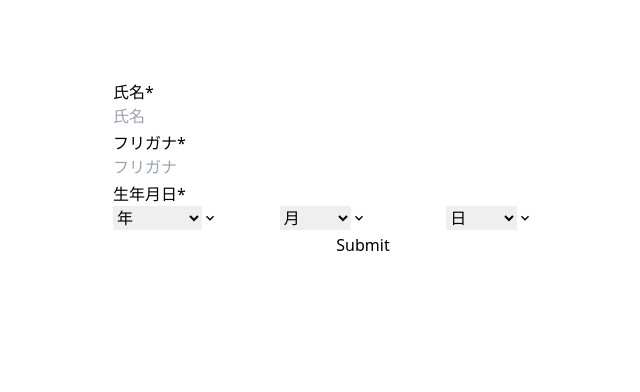
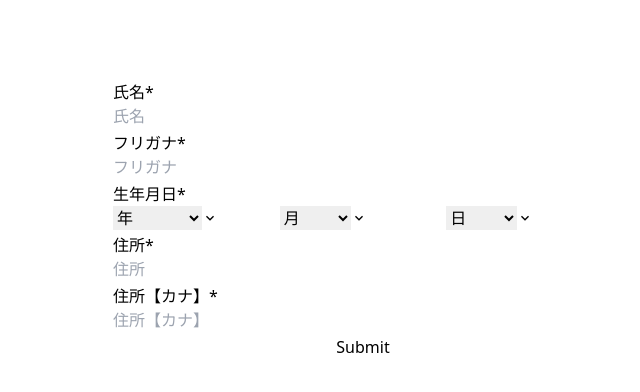
Before and after one commit to dglav/Le-Train-Blue-Questionnaire, a Gatsby site: page /monshinhyou in a window 1280 px wide. Shown: the whole page, without its empty margins (277-917 px from the left). Built offline with nearby package versions, Linux system fonts and the light colour scheme; Gatsby itself is replaced by a stand-in of ours.

Commit message:
add address fields

```diff
--- a/src/pages/monshinhyou.js
+++ b/src/pages/monshinhyou.js
@@ -25,7 +25,9 @@ function FormikExample() {
           initialValues={{
             nameFurigana: "",
             name: "",
-            birthdate: { year: undefined, month: undefined, day: undefined }
+            birthdate: { year: undefined, month: undefined, day: undefined },
+            address: "",
+            addressFurigana: ""
           }}
           onSubmit={(values, actions) => {
             setTimeout(() => {
@@ -126,6 +128,41 @@ function FormikExample() {
                     );
                   }}
                 </Field>
+                <Field name="address">
+                  {({ field, form }) => (
+                    <FormControl
+                      isInvalid={form.errors.address && form.touched.address}
+                      isRequired
+                    >
+                      <FormLabel htmlFor="address">住所</FormLabel>
+                      <Input {...field} id="address" placeholder="住所" />
+                      <FormErrorMessage>{form.errors.address}</FormErrorMessage>
+                    </FormControl>
+                  )}
+                </Field>
+                <Field name="addressFurigana">
+                  {({ field, form }) => (
+                    <FormControl
+                      isInvalid={
+                        form.errors.addressFurigana &&
+                        form.touched.addressFurigana
+                      }
+                      isRequired
+                    >
+                      <FormLabel htmlFor="addressFurigana">
+                        住所【カナ】
+                      </FormLabel>
+                      <Input
+                        {...field}
+                        id="addressFurigana"
+                        placeholder="住所【カナ】"
+                      />
+                      <FormErrorMessage>
+                        {form.errors.addressFurigana}
+                      </FormErrorMessage>
+                    </FormControl>
+                  )}
+                </Field>
 
                 <Button
                   mt={4}
```
